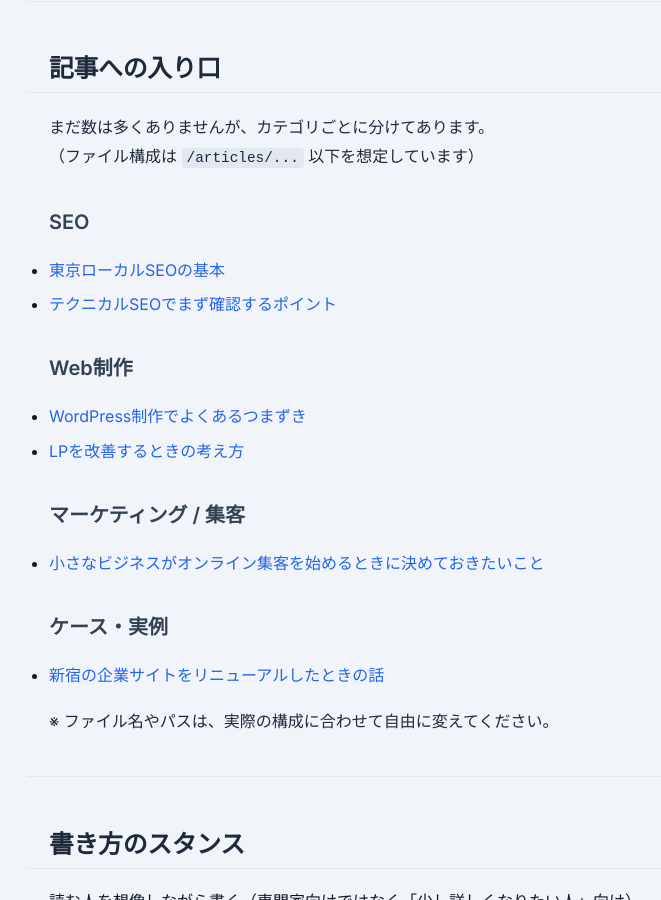
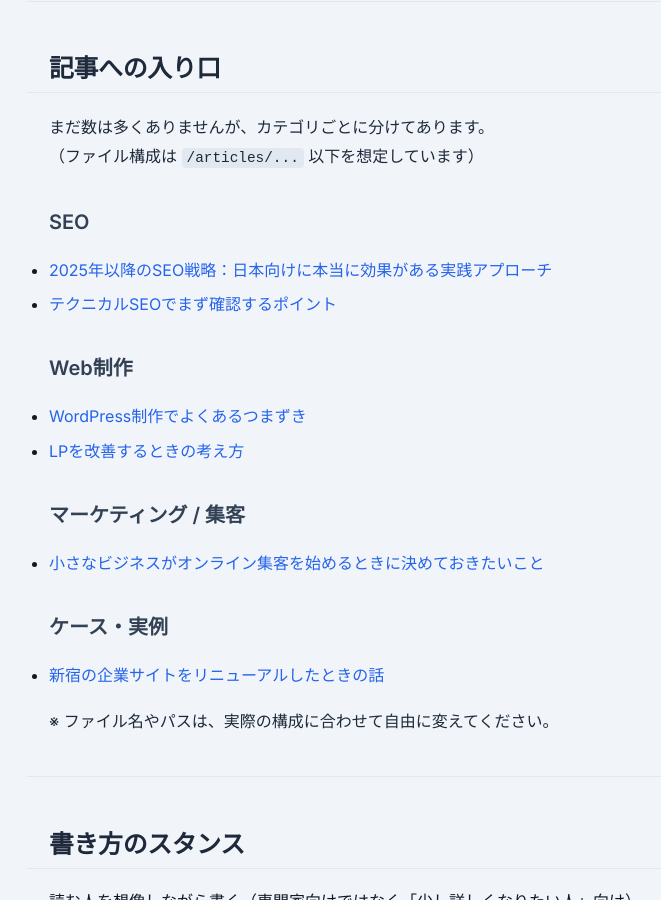
Before and after one commit to samikhajlov/stanislavjp-articles, a Jekyll site: the page built from index.md, in a window 1280 px wide and 900 px high, scrolled down 869 px. Shown: the whole window, without its empty margins (133-794 px from the left). Built offline with Jekyll 4.4.1, drawn with Linux system fonts in a browser that asks for light colours.

Commit message:
Update index.md

```diff
--- a/index.md
+++ b/index.md
@@ -37,7 +37,7 @@ description: "東京でWeb制作とSEOの仕事をしながら気づいたこと
 
 ### SEO
 
-- [東京ローカルSEOの基本](./articles/seo/local-seo-tokyo.md)
+- [2025年以降のSEO戦略：日本向けに本当に効果がある実践アプローチ](./articles/seo/2025-seo-strategy-japan.md)
 - [テクニカルSEOでまず確認するポイント](./articles/seo/technical-seo-checklist.md)
 
 ### Web制作
```
